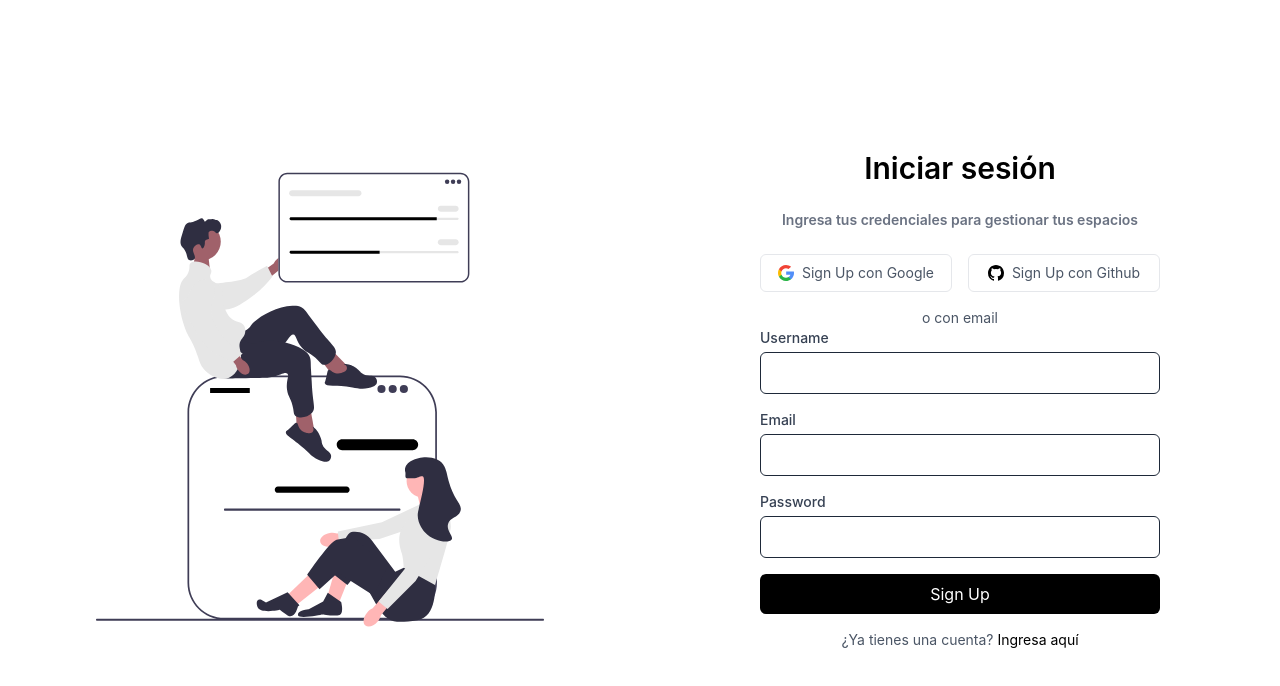
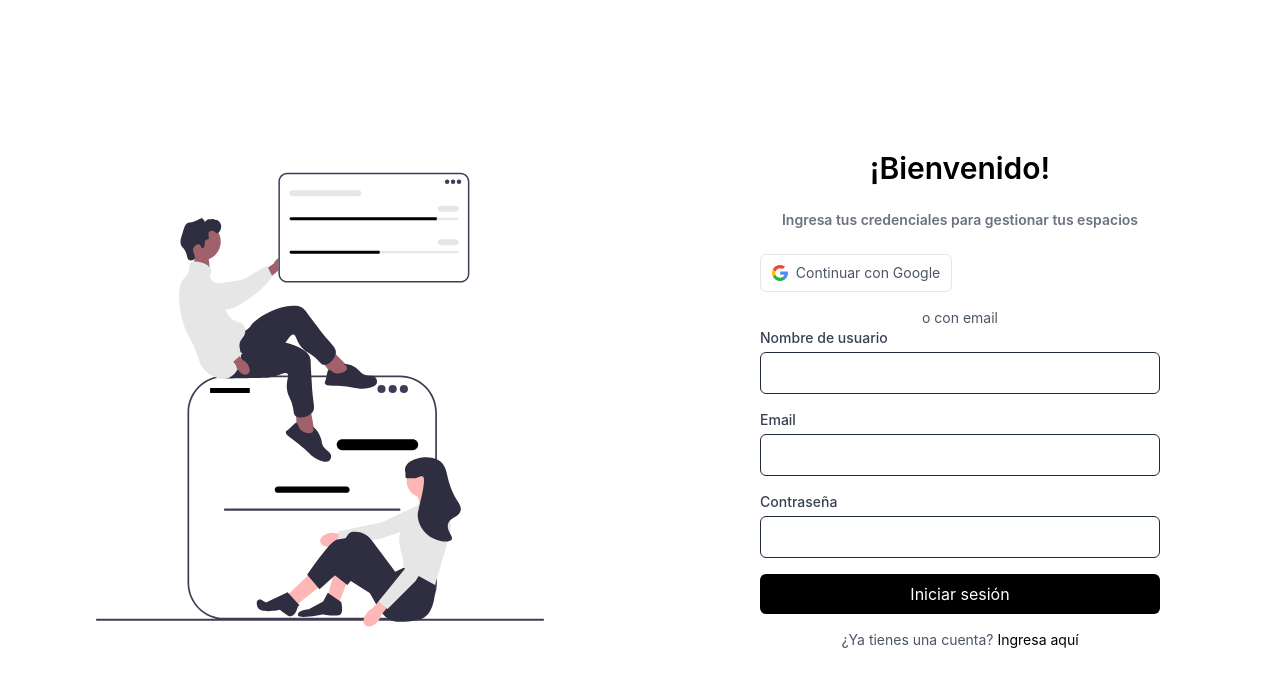
Before and after one commit to Fran09876/UniSpace, a React app in the folder frontend/: page / in a window 1280 px wide. Shown: the top 686 px of the page. Built offline with nearby package versions, Linux system fonts and the light colour scheme; the HTML template or start-up script is replaced by a standard one.

Commit message:
Login otra vez

```diff
--- a/frontend/src/components/Login.jsx
+++ b/frontend/src/components/Login.jsx
@@ -80,7 +80,7 @@ export default function Login() {
       {/* Right Pane */}
       <div className="w-full lg:w-1/2 flex items-center justify-center">
         <div className="max-w-md w-full p-6">
-          <h1 className="text-3xl font-semibold mb-6 text-black text-center">Iniciar sesión</h1>
+          <h1 className="text-3xl font-semibold mb-6 text-black text-center">¡Bienvenido!</h1>
           <h1 className="text-sm font-semibold mb-6 text-gray-500 text-center">Ingresa tus credenciales para gestionar tus espacios</h1>
           <div className="mt-4 flex flex-col lg:flex-row items-center justify-between">
             <div className="w-full lg:w-1/2 mb-2 lg:mb-0 lg:mr-2">
@@ -90,13 +90,10 @@ export default function Login() {
                   <path fill="#518ef8" d="M507.527 208.176C510.467 223.662 512 239.655 512 256c0 18.328-1.927 36.206-5.598 53.451-12.462 58.683-45.025 109.925-90.134 146.187l-.014-.014-73.044-3.727-10.338-64.535c29.932-17.554 53.324-45.025 65.646-77.911h-136.89V208.176h245.899z"></path>
                   <path fill="#28b446" d="m416.253 455.624.014.014C372.396 490.901 316.666 512 256 512c-97.491 0-182.252-54.491-225.491-134.681l82.961-67.91c21.619 57.698 77.278 98.771 142.53 98.771 28.047 0 54.323-7.582 76.87-20.818l83.383 68.262z"></path>
                   <path fill="#f14336" d="m419.404 58.936-82.933 67.896C313.136 112.246 285.552 103.82 256 103.82c-66.729 0-123.429 42.957-143.965 102.724l-83.397-68.276h-.014C71.23 56.123 157.06 0 256 0c62.115 0 119.068 22.126 163.404 58.936z"></path>
-                </svg> Sign Up con Google </button>
+                </svg> Continuar con Google </button>
             </div>
             <div className="w-full lg:w-1/2 ml-0 lg:ml-2">
-              <button type="button" className="w-full flex justify-center items-center gap-2 bg-white text-sm text-gray-600 p-2 rounded-md hover:bg-gray-50 border border-gray-200 focus:outline-none focus:ring-2 focus:ring-offset-2 focus:ring-gray-200 transition-colors duration-300">
-                <svg xmlns="http://www.w3.org/2000/svg" viewBox="0 0 16 16" id="github" className="w-4">
-                  <path d="M7.999 0C3.582 0 0 3.596 0 8.032a8.031 8.031 0 0 0 5.472 7.621c.4.074.546-.174.546-.387 0-.191-.007-.696-.011-1.366-2.225.485-2.695-1.077-2.695-1.077-.363-.928-.888-1.175-.888-1.175-.727-.498.054-.488.054-.488.803.057 1.225.828 1.225.828.714 1.227 1.873.873 2.329.667.072-.519.279-.873.508-1.074-1.776-.203-3.644-.892-3.644-3.969 0-.877.312-1.594.824-2.156-.083-.203-.357-1.02.078-2.125 0 0 .672-.216 2.2.823a7.633 7.633 0 0 1 2.003-.27 7.65 7.65 0 0 1 2.003.271c1.527-1.039 2.198-.823 2.198-.823.436 1.106.162 1.922.08 2.125.513.562.822 1.279.822 2.156 0 3.085-1.87 3.764-3.652 3.963.287.248.543.738.543 1.487 0 1.074-.01 1.94-.01 2.203 0 .215.144.465.55.386A8.032 8.032 0 0 0 16 8.032C16 3.596 12.418 0 7.999 0z"></path>
-                </svg> Sign Up con Github </button>
+
             </div>
           </div>
           <div className="mt-4 text-sm text-gray-600 text-center">
@@ -104,7 +101,7 @@ export default function Login() {
           </div>
           <form action="#" method="POST" className="space-y-4">
             <div>
-              <label htmlFor="username" className="block text-sm font-medium text-gray-700">Username</label>
+              <label htmlFor="username" className="block text-sm font-medium text-gray-700">Nombre de usuario</label>
               <input type="text" id="username" name="username" className="mt-1 p-2 w-full border rounded-md focus:border-gray-200 focus:outline-none focus:ring-2 focus:ring-offset-2 focus:ring-gray-300 transition-colors duration-300" />
             </div>
             <div>
@@ -112,11 +109,11 @@ export default function Login() {
               <input type="email" id="email" name="email" className="mt-1 p-2 w-full border rounded-md focus:border-gray-200 focus:outline-none focus:ring-2 focus:ring-offset-2 focus:ring-gray-300 transition-colors duration-300" />
             </div>
             <div>
-              <label htmlFor="password" className="block text-sm font-medium text-gray-700">Password</label>
+              <label htmlFor="password" className="block text-sm font-medium text-gray-700">Contraseña</label>
               <input type="password" id="password" name="password" className="mt-1 p-2 w-full border rounded-md focus:border-gray-200 focus:outline-none focus:ring-2 focus:ring-offset-2 focus:ring-gray-300 transition-colors duration-300" />
             </div>
             <div>
-              <button type="submit" className="w-full bg-black text-white p-2 rounded-md hover:bg-gray-800 focus:outline-none focus:ring-2 focus:ring-offset-2 focus:ring-gray-900 transition-colors duration-300">Sign Up</button>
+              <button type="submit" className="w-full bg-black text-white p-2 rounded-md hover:bg-gray-800 focus:outline-none focus:ring-2 focus:ring-offset-2 focus:ring-gray-900 transition-colors duration-300">Iniciar sesión</button>
             </div>
           </form>
           <div className="mt-4 text-sm text-gray-600 text-center">
```
